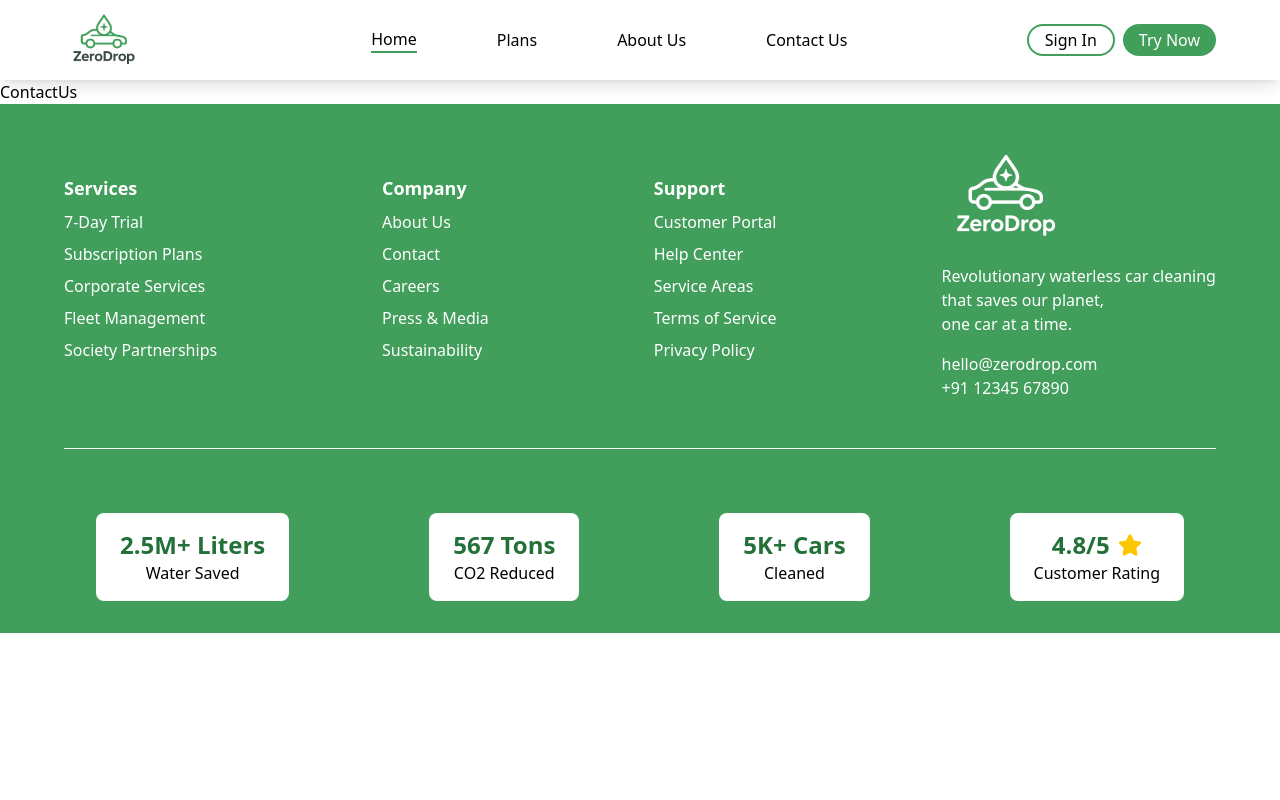
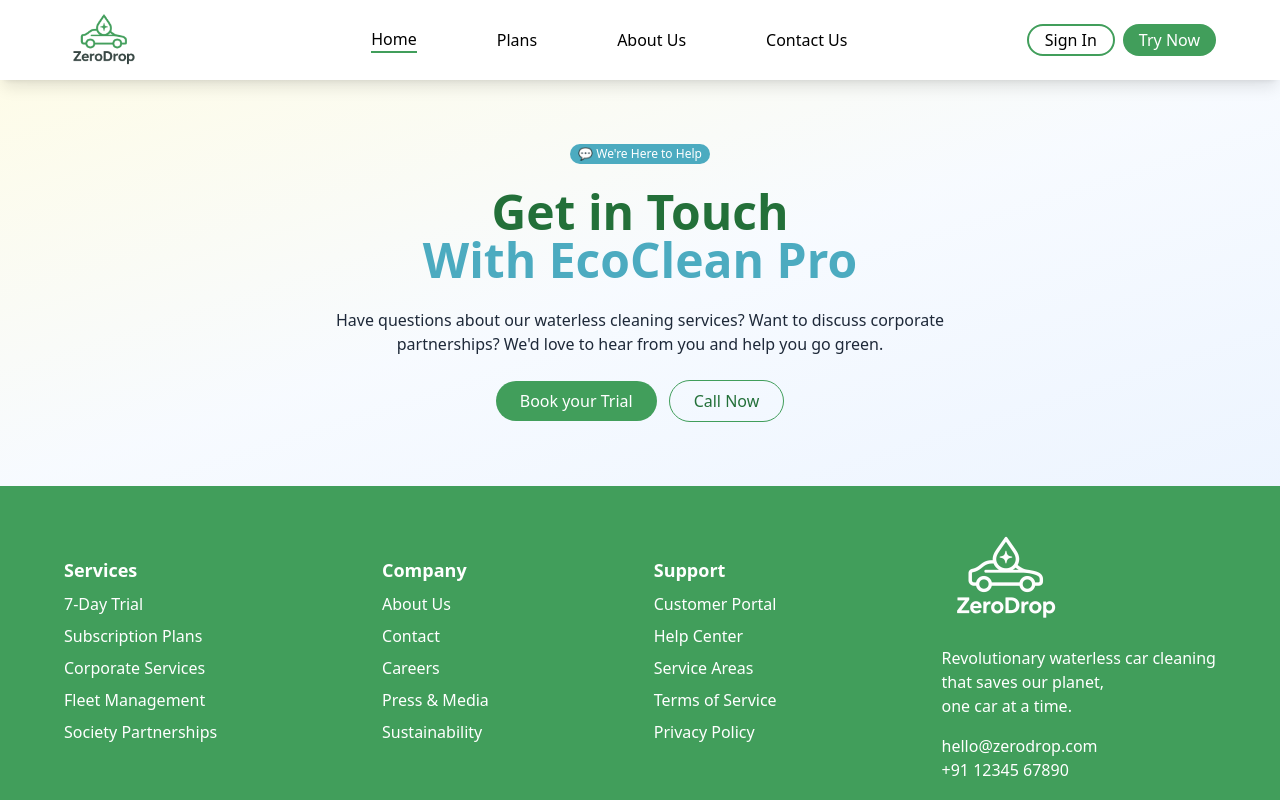
Before and after one commit to Sachin2634/zerodrop-web, a Next.js app: page /contactus in a window 1280 px wide. Shown: the top 800 px of the page. Built offline with nearby package versions, Linux system fonts and the light colour scheme.

Commit message:
feat: contact header completed

```diff
--- /dev/null
+++ b/src/app/contactus/components/ContactHeader.tsx
@@ -0,0 +1,20 @@
+import React from 'react'
+
+const ContactHeader = () => {
+  return (
+    <div className='flex flex-col items-center py-16 bg-linear-to-br from-yellow-50 via-blue-50/50 to-blue-100/50'>
+        <div className='px-2 py-0.5 mb-6 rounded-full bg-[#4cabc0] text-xs text-white'>💬 We're Here to Help</div>
+        <div className='text-5xl font-bold text-[#237039]'>Get in Touch</div>
+        <div className="mb-6 text-5xl font-bold text-[#4cabc0]">With EcoClean Pro</div>
+        <div className='text-gray-800 mb-6 text-center'>
+            Have questions about our waterless cleaning services? Want to discuss corporate<br /> partnerships? We'd love to hear from you and help you go green.
+        </div>
+        <div className='space-x-3'>
+            <button className='rounded-full px-6 py-2 bg-[#419E5B] text-white'>Book your Trial</button>
+            <button className='rounded-full px-6 py-2 text-[#237039] border border-[#419E5B]'>Call Now</button>
+        </div>
+    </div>
+  )
+}
+
+export default ContactHeader
--- a/src/app/contactus/page.tsx
+++ b/src/app/contactus/page.tsx
@@ -1,8 +1,11 @@
 import React from 'react'
+import ContactHeader from './components/ContactHeader'
 
 const ContactUs = () => {
   return (
-    <div>ContactUs</div>
+    <div>
+      <ContactHeader />
+    </div>
   )
 }
 
```
